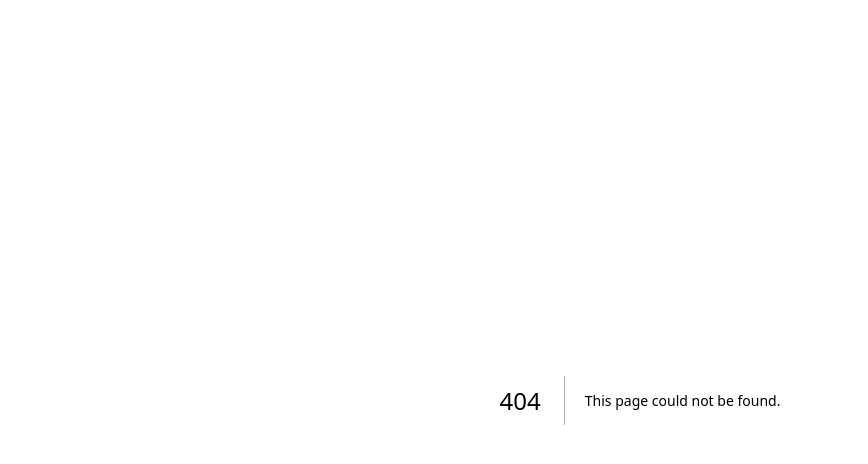
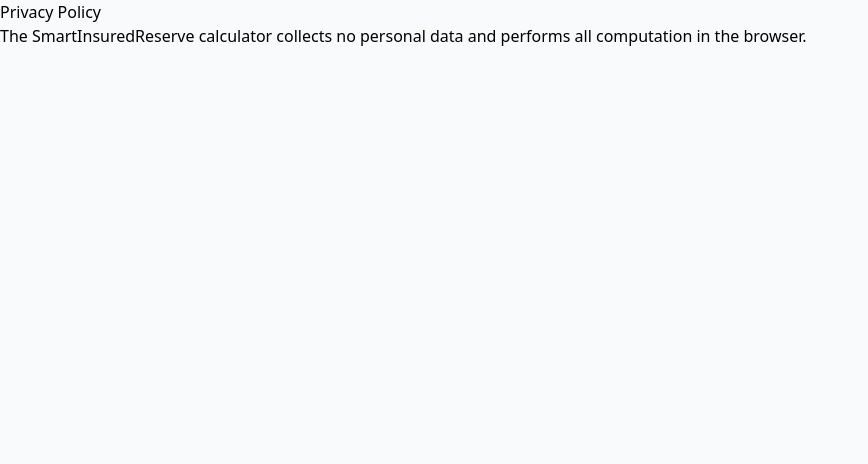
Before and after one commit to GetDigitalOS/smartinsuredreserve, a Next.js app: page /privacy in a window 1280 px wide. Before the commit this address had no page. Shown: the top 464 px of the page, without its empty margins (0-868 px from the left). Built offline with nearby package versions, Linux system fonts and the light colour scheme.

Commit message:
feat: add privacy policy page

```diff
--- /dev/null
+++ b/pages/privacy.tsx
@@ -0,0 +1,11 @@
+export default function Privacy() {
+  return (
+    <main>
+      <h1>Privacy Policy</h1>
+      <p>
+        The SmartInsuredReserve calculator collects no personal data and performs all computation
+        in the browser.
+      </p>
+    </main>
+  );
+}
```
Also changed, not shown: .hub/chunk-result.json, 1 other file (tests, documents, lock files or other folders).
